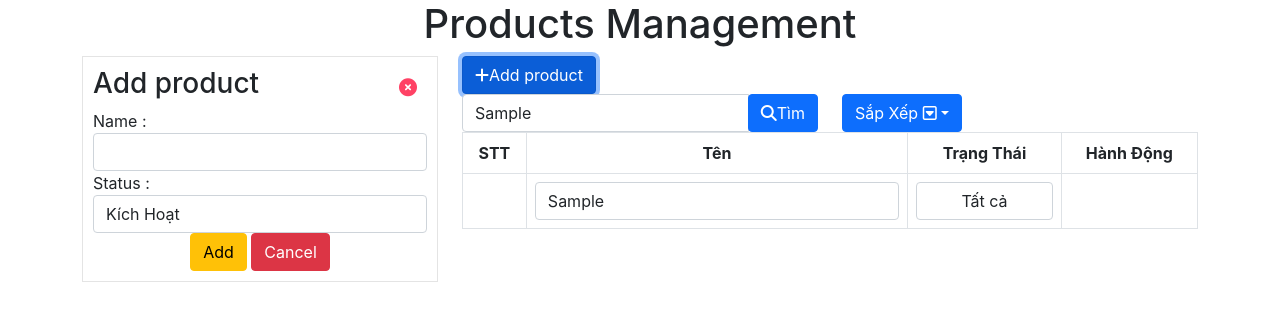
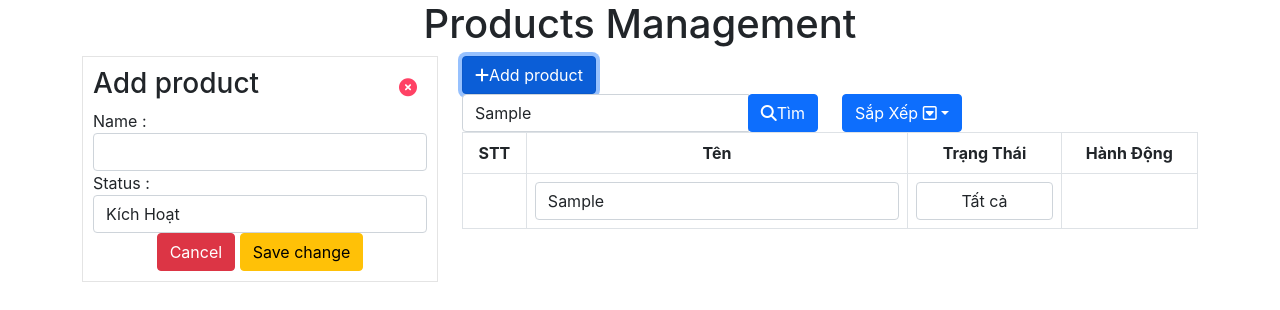
Before and after one commit to thanhit23/learning-ReactJs-Redux, a React (Create React App) app: page / in a window 1280 px wide. Both pictures are taken after typing "Sample", "Sample" into the empty fields and a click on the button "Add product". Shown: the top 310 px of the page. Built offline with nearby package versions, Linux system fonts and the light colour scheme.

Commit message:
[Update] some errors

```diff
--- a/src/App.js
+++ b/src/App.js
@@ -43,8 +43,8 @@ class App extends Component {
 
   updateStatus = (id) => {
     const { data } = this.state;
-    const index = this.findProductById(id);
-    if (index !== null) {
+    const index = this.getIndexOfProductByProductId(id);
+    if (index) {
       data[index].status = !data[index].status;
     }
     this.setState({ data })
@@ -53,20 +53,21 @@ class App extends Component {
 
   editProduct = (id) => {
     const { data } = this.state;
-    const index = this.findProductById(id);
-    const editForm = data[index]
-    this.setState({ editForm, disForm: true });
-    console.log(editForm);
-    if (index === '') {
-      console.log(index);
-    } else {
-      console.log(index, 'index');
+    const index = this.getIndexOfProductByProductId(id);
+    if (index) {
+      const editForm = data[index]
+      this.setState({ editForm, disForm: true });
+      if (index === null) {
+        console.log(index);
+      } else {
+        console.log(index, 'index');
+      }
     }
   }
 
   deleteProduct = (id) => {
     const { data } = this.state;
-    const index = this.findProductById(id);
+    const index = this.getIndexOfProductByProductId(id);
     if (index !== null) {
       data.splice(index, 1);
     }
@@ -74,15 +75,9 @@ class App extends Component {
     localStorage.setItem('data', JSON.stringify(data))
   }
 
-  findProductById = (id) => {
+  getIndexOfProductByProductId = (id) => {
     const { data } = this.state;
-    let result = null;
-    data.forEach((value, index) => {
-      if (value.id === id) {
-        result = index;
-      }
-    })
-
+    const result = data.findIndex( e => e.id === id );
     return result;
   }
 
--- a/src/Components/TackForm.js
+++ b/src/Components/TackForm.js
@@ -15,11 +15,7 @@ class TaskForm extends Component {
     const { editProduct } = this.props;
     if (editProduct) {
       const { id, name, status } = editProduct
-      this.setState({
-        id,
-        name,
-        status,
-      })
+      this.setState(editProduct)
     };
   }
   toggleForm = () => {
@@ -40,17 +36,18 @@ class TaskForm extends Component {
   }
   addProduct = () => {
     this.props.handleAddData(this.state)
-    this.cancelValueInput();
+    this.cancelInputValue();
   }
-  cancelValueInput = () => {
+  cancelInputValue = () => {
     this.setState({ name: '', status: true});
   }
   render() {
+    const { id, name, status } = this.state;
     console.log(this.state, 'this.state');
     return (
       <div className="panel panel-warning">
         <div className="panel-heading">
-          <h3 className="panel-title">{ (this.state.id !== null) ? 'Update product' : 'Add product' }</h3>
+          <h3 className="panel-title">{ (id !== null) ? 'Update product' : 'Add product' }</h3>
           <i className="fa-solid fa-circle-xmark" onClick={ this.toggleForm }></i>
         </div>
         <div className="panel-body">
@@ -60,7 +57,7 @@ class TaskForm extends Component {
               type="text"
               className="form-control"
               name="name"
-              value={this.state.name}
+              value={name}
               onChange={this.changeValueInput}
             />
           </div>
@@ -69,24 +66,24 @@ class TaskForm extends Component {
             className="form-control"
             required="required"
             name="status"
-            value={this.state.status}
+            value={status}
             onChange={this.changeValueInput}
           >
             <option value={true}>Kích Hoạt</option>
             <option value={false}>Ẩn</option>
           </select>
           <div className="text-center">
+          <button
+              type="submit"
+              className="btn btn-danger"
+              onClick={this.cancelInputValue}
+            >Cancel</button>
+          &nbsp;
             <button
               type="submit"
               className="btn btn-warning"
-              onClick={(this.state.id !== null) ? this.addProduct : this.editProduct}
-            >Add</button>
-          &nbsp;
-            <button
-              type="submit"
-              className="btn btn-danger"
-              onClick={this.cancelValueInput}
-            >Cancel</button>
+              onClick={(id !== null) ? this.addProduct : this.editProduct}
+            >{(id !== null) ? 'Add' : 'Save change'}</button>
           </div>
         </div>
       </div>
--- a/src/Components/TaskList.js
+++ b/src/Components/TaskList.js
@@ -17,7 +17,7 @@ class TaskList extends Component {
         />
       )
     })
-    const dataSelect = [
+    const selectData = [
       {
         title: 'Tất cả',
         className: 'btn'
@@ -29,7 +29,7 @@ class TaskList extends Component {
         title: 'Kích Hoạt',
       }
     ]
-    const selectInputElement = dataSelect.map((data, index) => {
+    const selectInputElement = selectData.map((data, index) => {
       return (
         <SelectInput key={index} data={ data } index={ index }/>
       )
```
